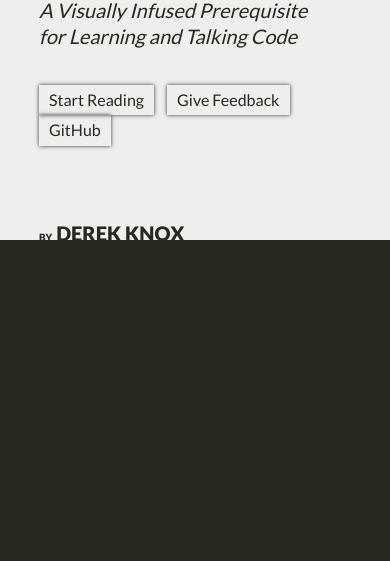
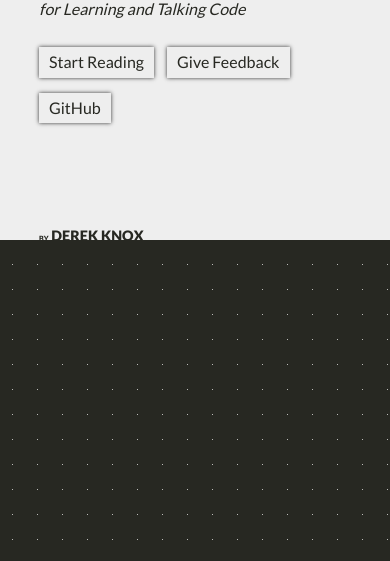
Before and after one commit to derek-knox/Coding-For-Designers, a website: page site/home/index.html in a window 390 px wide. Shown: the part 283-844 px from the top of the page. Drawn offline with Linux system fonts and the light colour scheme.

Commit message:
updated styling for mobile and added temp svg bg pattern on home

```diff
--- a/book/assets/css/book-style.css
+++ b/book/assets/css/book-style.css
@@ -1,3 +1,54 @@
+/* CSS Reset */
+
+/* http://meyerweb.com/eric/tools/css/reset/
+   v2.0 | 20110126
+   License: none (public domain)
+*/
+
+html, body, div, span, applet, object, iframe,
+h1, h2, h3, h4, h5, h6, p, blockquote, pre,
+a, abbr, acronym, address, big, cite, code,
+del, dfn, em, img, ins, kbd, q, s, samp,
+small, strike, strong, sub, sup, tt, var,
+b, u, i, center,
+dl, dt, dd,
+fieldset, form, label, legend,
+table, caption, tbody, tfoot, thead, tr, th, td,
+article, aside, canvas, details, embed,
+figure, figcaption, footer, header, hgroup,
+menu, nav, output, ruby, section, summary,
+time, mark, audio, video {
+	margin: 0;
+	padding: 0;
+	border: 0;
+	font-size: 100%;
+	font: inherit;
+	vertical-align: baseline;
+}
+/* HTML5 display-role reset for older browsers */
+article, aside, details, figcaption, figure,
+footer, header, hgroup, menu, nav, section {
+	display: block;
+}
+body {
+	line-height: 1;
+}
+/*ol, ul {
+	list-style: none;
+}*/
+blockquote, q {
+	quotes: none;
+}
+blockquote:before, blockquote:after,
+q:before, q:after {
+	content: '';
+	content: none;
+}
+table {
+	border-collapse: collapse;
+	border-spacing: 0;
+}
+
 /* Elements */
 
 html {
@@ -230,6 +281,8 @@ footer {
 .intro-bottom {
 	height: 38vh;
 	background-color: #272822;
+	background-image: url("../svg/dot.svg?1.1");
+	background-size: 25px 25px;
 }
 
 .home-buttons {
@@ -359,25 +412,19 @@ pre::-webkit-scrollbar-thumb
 }
 
 @media screen and (max-width: 480px) {
-	h1 {
+	h1, .intro-top h1 {
 		font-size: 2.22222222em;
 	}
-	h2 {
-		font-size: 1.61111111em;
+	h2, .intro-top h2 {
+		font-size: 1em;
 	}
-	h3 {
-		font-size: 1.21111111em;
+	h3, .intro-top h3 {
+		font-size: .9em;
+	}
+	.home-buttons {
+		margin-top: 0;
+	}
+	.home-button {
+		margin-top: 15px;
 	}
 }
-
-@media screen and (max-width: 360px) {
-	h1 {
-		font-size: 2em;
-	}
-	h2 {
-		font-size: 1.4em;
-	}
-	h3 {
-		font-size: 1.1em;
-	}
-}
--- a/index.js
+++ b/index.js
@@ -15,7 +15,7 @@ Metalsmith(__dirname)
   .metadata({
     title: "Coding for Designers",
     description: "...",
-    version: '1.0.5'
+    version: '1.0.11'
   })
   .source('./book')
   .destination('./site')
--- a/site/assets/css/book-style.css
+++ b/site/assets/css/book-style.css
@@ -1,3 +1,54 @@
+/* CSS Reset */
+
+/* http://meyerweb.com/eric/tools/css/reset/
+   v2.0 | 20110126
+   License: none (public domain)
+*/
+
+html, body, div, span, applet, object, iframe,
+h1, h2, h3, h4, h5, h6, p, blockquote, pre,
+a, abbr, acronym, address, big, cite, code,
+del, dfn, em, img, ins, kbd, q, s, samp,
+small, strike, strong, sub, sup, tt, var,
+b, u, i, center,
+dl, dt, dd,
+fieldset, form, label, legend,
+table, caption, tbody, tfoot, thead, tr, th, td,
+article, aside, canvas, details, embed,
+figure, figcaption, footer, header, hgroup,
+menu, nav, output, ruby, section, summary,
+time, mark, audio, video {
+	margin: 0;
+	padding: 0;
+	border: 0;
+	font-size: 100%;
+	font: inherit;
+	vertical-align: baseline;
+}
+/* HTML5 display-role reset for older browsers */
+article, aside, details, figcaption, figure,
+footer, header, hgroup, menu, nav, section {
+	display: block;
+}
+body {
+	line-height: 1;
+}
+/*ol, ul {
+	list-style: none;
+}*/
+blockquote, q {
+	quotes: none;
+}
+blockquote:before, blockquote:after,
+q:before, q:after {
+	content: '';
+	content: none;
+}
+table {
+	border-collapse: collapse;
+	border-spacing: 0;
+}
+
 /* Elements */
 
 html {
@@ -230,6 +281,8 @@ footer {
 .intro-bottom {
 	height: 38vh;
 	background-color: #272822;
+	background-image: url("../svg/dot.svg?1.1");
+	background-size: 25px 25px;
 }
 
 .home-buttons {
@@ -359,25 +412,19 @@ pre::-webkit-scrollbar-thumb
 }
 
 @media screen and (max-width: 480px) {
-	h1 {
+	h1, .intro-top h1 {
 		font-size: 2.22222222em;
 	}
-	h2 {
-		font-size: 1.61111111em;
+	h2, .intro-top h2 {
+		font-size: 1em;
 	}
-	h3 {
-		font-size: 1.21111111em;
+	h3, .intro-top h3 {
+		font-size: .9em;
+	}
+	.home-buttons {
+		margin-top: 0;
+	}
+	.home-button {
+		margin-top: 15px;
 	}
 }
-
-@media screen and (max-width: 360px) {
-	h1 {
-		font-size: 2em;
-	}
-	h2 {
-		font-size: 1.4em;
-	}
-	h3 {
-		font-size: 1.1em;
-	}
-}
--- a/site/home/index.html
+++ b/site/home/index.html
@@ -6,7 +6,7 @@
     <meta name="description" content="...">
     <meta name="viewport" content="width=device-width, initial-scale=1">
     <link href="https://fonts.googleapis.com/css?family=Lato:400,900" rel="stylesheet">
-    <link rel="stylesheet" type="text/css" href="../assets/css/book-style.css?1.0.5">
+    <link rel="stylesheet" type="text/css" href="../assets/css/book-style.css?1.0.11">
   </head>
   <body>
 
@@ -47,11 +47,10 @@
 
         <!-- Bottom GFX -->
 
-
       </div>
     </div>
 
-    <script src="../assets/js/book.js?1.0.5"></script>
+    <script src="../assets/js/book.js?1.0.11"></script>
     <script async defer src="https://buttons.github.io/buttons.js"></script>
 
   </body>
```
Also changed, not shown: layouts/home.html (+0 -1 lines), site/breaking-barriers/index.html (+2 -2 lines), site/coding-and-concept/index.html (+2 -2 lines), site/coding-and-javascript/index.html (+2 -2 lines), site/coding-and-visual-design/index.html (+2 -2 lines), site/deconstructing-designs/index.html (+2 -2 lines), site/preface/index.html (+2 -2 lines), site/structure-style-and-behavior/index.html (+2 -2 lines), book/assets/svg/dot.svg (added), site/assets/svg/dot.svg (added).
